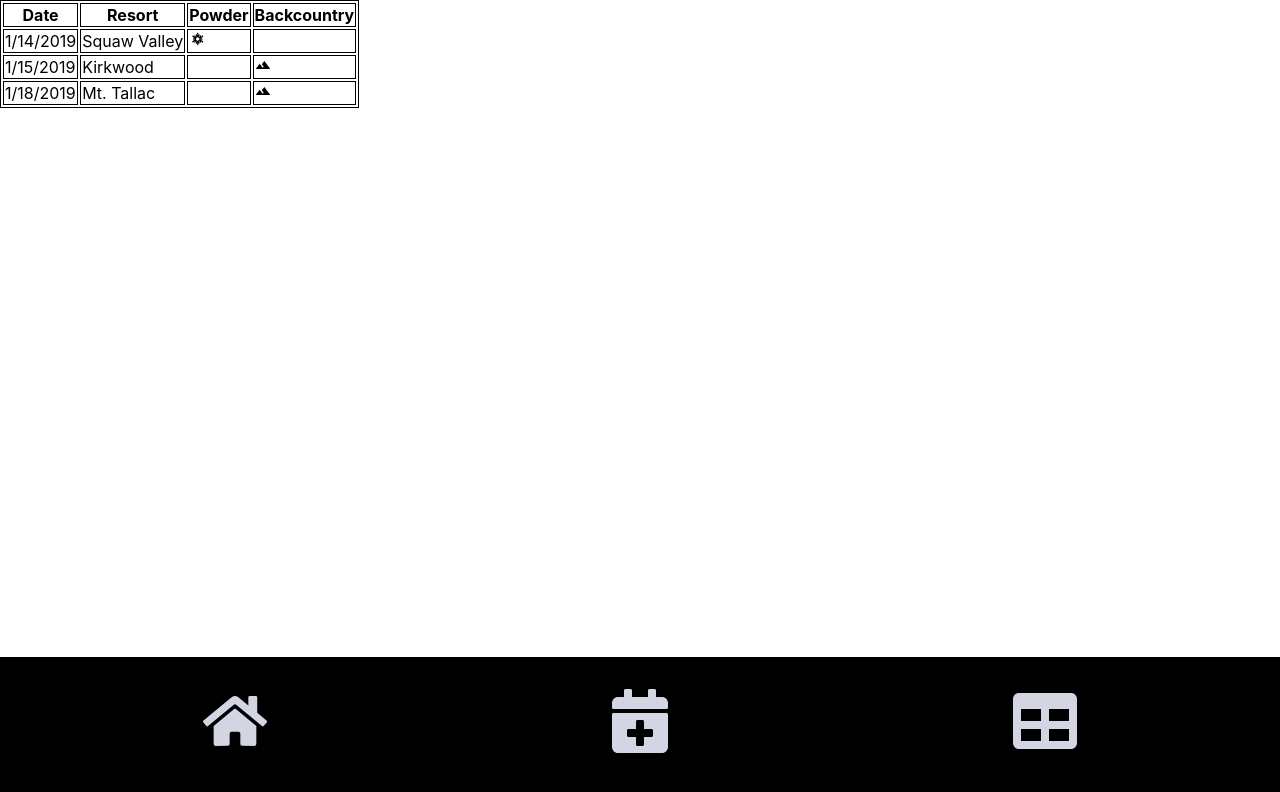
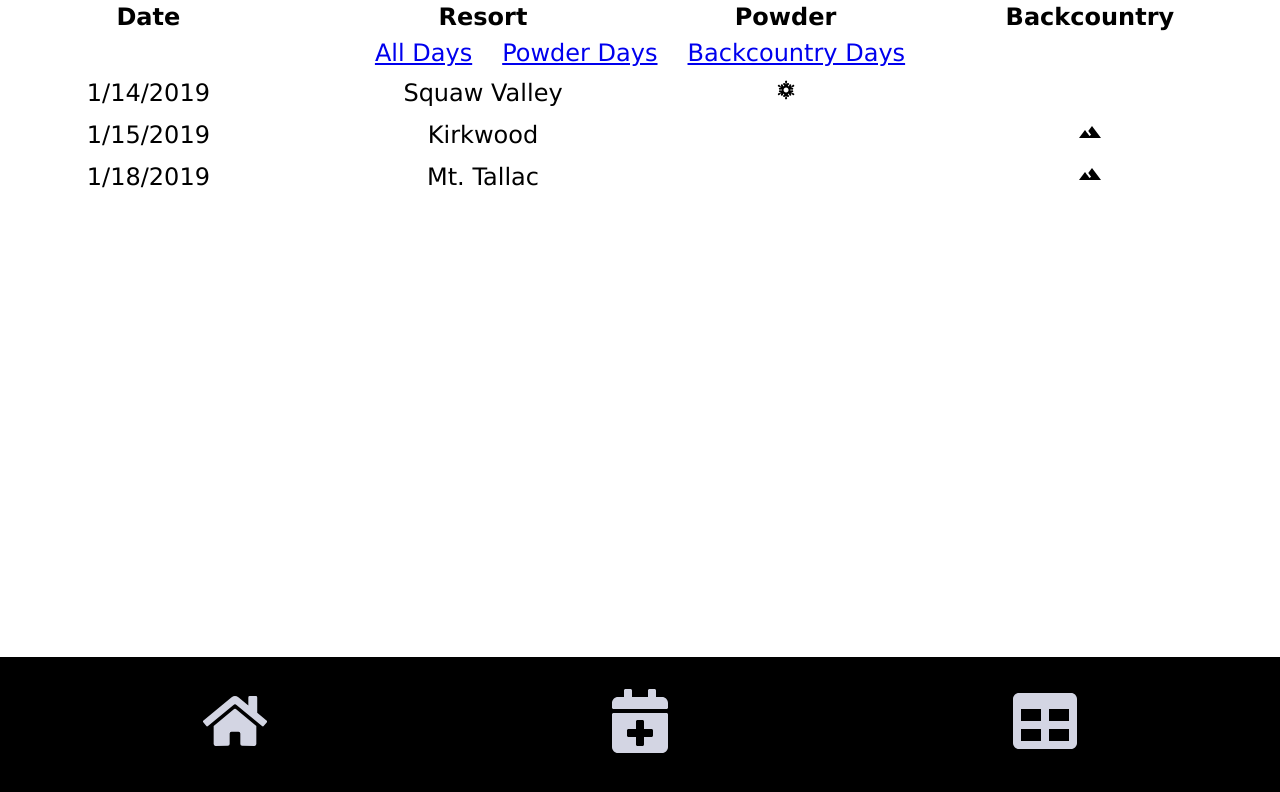
Before and after one commit to IamSaloni/skiDay, a React (Create React App) app: page / in a window 1280 px wide. Shown: the top 792 px of the page. Built offline with nearby package versions, Linux system fonts and the light colour scheme.

Commit message:
links added

```diff
--- a/public/index.html
+++ b/public/index.html
@@ -8,12 +8,12 @@
   <meta name="theme-color" content="#000000" />
   <link rel="manifest" href="%PUBLIC_URL%/manifest.json" />
   <title>Ski-Day</title>
-  <style>
+  <!-- <style>
   table ,th,td {
     border  : 1px solid black;
   }
 
-  </style>
+  </style> -->
 </head>
 
 <body>
--- a/src/Components/SkiDayList.js
+++ b/src/Components/SkiDayList.js
@@ -1,10 +1,12 @@
 import React from "react";
 import SkiDayRow from "./SkiDayRow";
 import PropTypes from "prop-types";
+import { Link } from "react-router-dom";
 
 const SkiDayList = (
   { days } //props.days
-) => (
+) =>  (
+    <div className="ski-day-list">
       <table>
         <thead>
           <tr>
@@ -13,6 +15,13 @@
             <th>Powder</th>
             <th>Backcountry</th>
           </tr>
+          <tr>
+            <td colSpan={4}>
+              <Link to="list-days">All Days</Link>
+              <Link to="/list-days/powder">Powder Days</Link>
+              <Link to="/list-days/backcountry">Backcountry Days</Link>
+            </td>
+          </tr>
         </thead>
         <tbody>
           {days.map((day, i) => (
@@ -20,7 +29,9 @@
           ))}
         </tbody>
       </table>
+    </div>
   );
+
 
 SkiDayList.propTypes = {
   days: PropTypes.array
--- a/src/index.js
+++ b/src/index.js
@@ -16,8 +16,9 @@
        <div>
        <Switch>
             <Route path="/" exact  component={App} />
-            <Route path="/student"  component={StudentList} />
+            <Route path="/student"  component={App} />
             <Route path="/list-days" component={App}/>
+            <Route path=":filter" component={App}/>
             <Route path="/add-day" component={App}/>
             <Route path="/houses"  component={Houses} />
             <Route component={Error404} />
```
Also changed, not shown: src/App.js (+16 -16 lines). Lines whose indentation alone changed are shown as unchanged.
